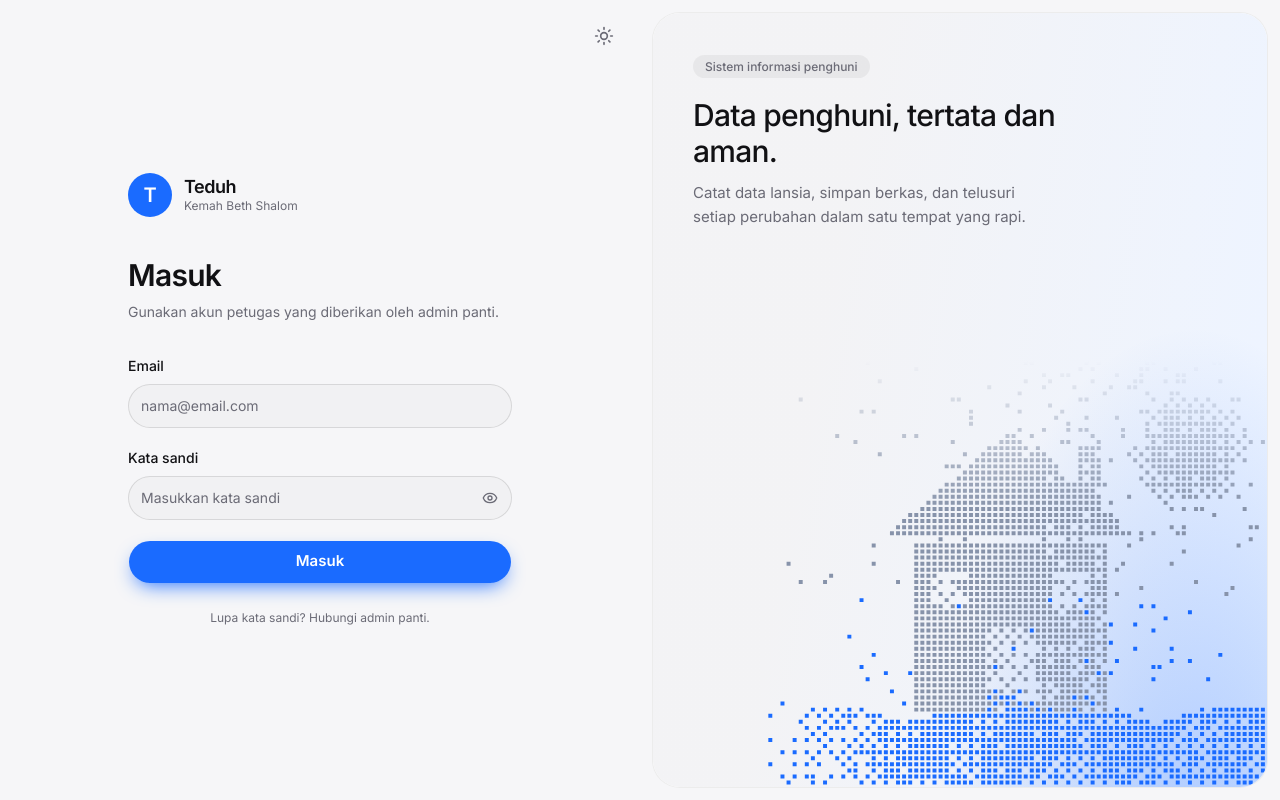
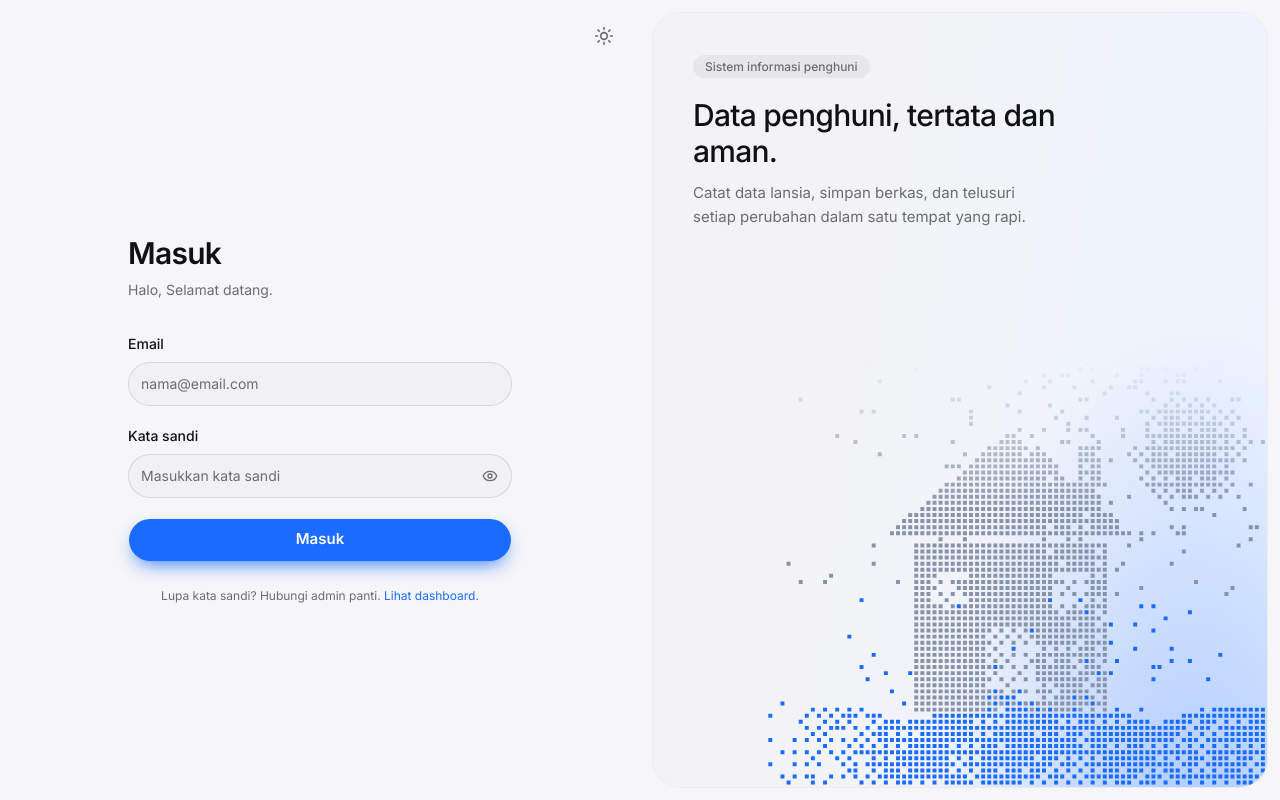
Before and after one commit to ejerai/teduh, a Next.js app: page /login in a window 1280 px wide. Built offline with nearby package versions, Linux system fonts and the light colour scheme.

Commit message:
add link dashboard login page

```diff
--- a/src/app/(auth)/login/page.tsx
+++ b/src/app/(auth)/login/page.tsx
@@ -12,25 +12,16 @@ export default function LoginPage() {
         </div>
 
         <div className="w-full max-w-sm">
-          <div className="flex items-center gap-3">
-            <div className="flex size-11 items-center justify-center rounded-2xl bg-primary text-xl font-semibold text-primary-foreground">
-              T
-            </div>
-            <div>
-              <p className="text-lg font-semibold leading-tight tracking-tight">Teduh</p>
-              <p className="text-xs text-muted-foreground">Kemah Beth Shalom</p>
-            </div>
-          </div>
 
           <h1 className="mt-10 text-3xl font-semibold tracking-tight">Masuk</h1>
           <p className="mt-2 text-sm leading-relaxed text-muted-foreground">
-            Gunakan akun petugas yang diberikan oleh admin panti.
+            Halo, Selamat datang.
           </p>
 
           <LoginForm />
 
           <p className="mt-6 text-center text-xs leading-relaxed text-muted-foreground">
-            Lupa kata sandi? Hubungi admin panti.
+            Lupa kata sandi? Hubungi admin panti. <a className="text-primary" href="https://teduh-nine.vercel.app/dashboard">Lihat dashboard.</a>
           </p>
         </div>
       </div>
```
